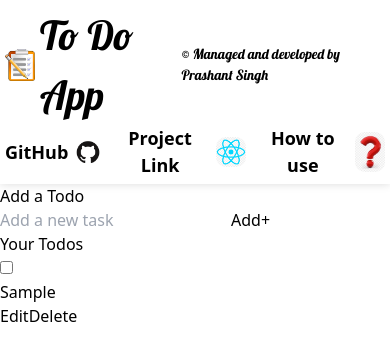
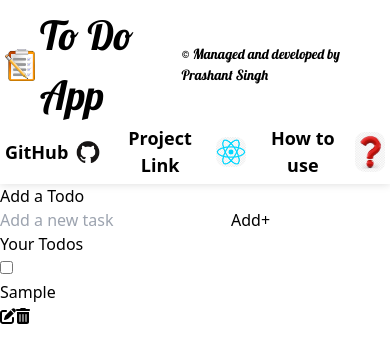
Before and after one commit to prashantsingh019/ToDo-App-using-React, a React (Vite) app in the folder toDo-App/: page / in a window 390 px wide. Both pictures are taken after typing "Sample" into the empty fields and a click on the button "Add+". Shown: the top 362 px of the page. Built offline with nearby package versions, Linux system fonts and the light colour scheme.

Commit message:
Added edit functionality and handle some responsiveness just.

```diff
--- a/toDo-App/package.json
+++ b/toDo-App/package.json
@@ -10,6 +10,9 @@
     "preview": "vite preview"
   },
   "dependencies": {
+    "@fortawesome/fontawesome-svg-core": "^6.6.0",
+    "@fortawesome/free-solid-svg-icons": "^6.6.0",
+    "@fortawesome/react-fontawesome": "^0.2.2",
     "react": "^18.3.1",
     "react-dom": "^18.3.1",
     "uuid": "^10.0.0"
--- a/toDo-App/src/components/Button.jsx
+++ b/toDo-App/src/components/Button.jsx
@@ -3,7 +3,7 @@ import './Navbar.css';
 function Button(props) {
   return (
     <>
-      <button type="button" className="btn-nav hover:text-violet-700 transition-all duration-50">{props.name} <img src={props.icon} width={"30px"}/></button>
+      <button type="button" className="btn-nav hover:text-violet-700 transition-all duration-50 max-md:text-sm">{props.name} <img src={props.icon} width={"30px"}/></button>
     </>
   )
 }
--- a/toDo-App/src/components/Navbar.jsx
+++ b/toDo-App/src/components/Navbar.jsx
@@ -8,15 +8,15 @@ import Button from "./Button";
 
 function Navbar() {
   return (
-    <div className="navbar">
+    <div className="navbar  max-sm:justify-center">
 
       <div className="logo">
         <img src={toDo} alt="_logo" width="30px" />
-        <div className="App_name">To Do App</div>
-        <span className="author text-xl text-[#a3a3a3]">&copy; Managed and developed by Prashant Singh</span>
+        <div className="App_name max-sm:text-center">To Do App</div>
+        <span className="author text-xl text-[#a3a3a3] hidden lg:block">&copy; Managed and developed by Prashant Singh</span>
       </div>
 
-      <div className="nav-links text-[#767676]">
+      <div className="nav-links text-[#767676] max-sm:hidden">
         <Button name="GitHub"  icon={gitHub}/>
         <Button name="Project Link" icon={reactLogo}/>
         <Button name="How to use" icon={questMark}/>
--- a/toDo-App/src/components/ToDoItem.jsx
+++ b/toDo-App/src/components/ToDoItem.jsx
@@ -1,28 +1,25 @@
 import React from "react";
-
-function ToDoItem({ data,onCheck,onDelete }) {
-
-
+import { FontAwesomeIcon } from '@fortawesome/react-fontawesome'
+import { faPenToSquare,faTrashCan } from '@fortawesome/free-solid-svg-icons'
+function ToDoItem({ data, onCheck, onDelete, onEdit }) {
   const handleEdit = () => {
-    let input = document.getElementById("task-in");
-    input.value = data.toDo;
-    set
-    handleDelete(data.id);
+    onEdit(data.id);
   };
 
   const handleDelete = (e) => {
-    onDelete(data.id)
-    };
+    onDelete(data.id);
+  };
   const handleCheckBox = (e) => {
-     let id = e.target.name;
-     onCheck(id);
-  }
+    let id = e.target.name;
+    onCheck(id);
+  };
 
   return (
     <div
       key={data.toDo}
       className="todo flex justify-between bg-violet-100 my-1 px-1 rounded items-center"
     >
+
       <div className="flex gap-2 items-center">
         <input
           type="checkbox"
@@ -39,13 +36,13 @@ function ToDoItem({ data,onCheck,onDelete }) {
           className="bg-slate-500 rounded text-white px-2 cursor-pointer my-2"
           onClick={handleEdit}
         >
-          Edit
+         <FontAwesomeIcon icon={faPenToSquare} />
         </button>
         <button
           className="bg-slate-500 rounded text-white px-2 cursor-pointer my-2"
           onClick={handleDelete}
         >
-          Delete
+         <FontAwesomeIcon icon={faTrashCan} />
         </button>
       </div>
     </div>
--- a/toDo-App/src/components/ToDoList.jsx
+++ b/toDo-App/src/components/ToDoList.jsx
@@ -14,8 +14,18 @@ function ToDoList() {
 
   const handleClick = () => {
     if(toDo == "") return alert("add task first then press [add+]");
-    setToDoList([...toDoList, {toDo,isDone:false,id:uuidv4()}]);
-    setToDo("");
+    if (toEdit) {
+
+      const updatedTask = toDoList.find((task) => task.id === toEdit);
+      updatedTask.toDo = toDo;
+      setToDoList([...toDoList]);
+      setEdit(null);
+      setToDo("");
+    } else {
+      // Add a new task
+      setToDoList([...toDoList, { toDo, isDone: false, id: uuidv4() }]);
+      setToDo("");
+    }
   };
   const checkKey = (e) => {
       if(e.key == 'Enter'){
@@ -31,19 +41,21 @@ function ToDoList() {
   }
 
   const handleDelete = (id) => {
+     confirm("Are you sure you want to remove this task?");
      const updatedTasks = toDoList.filter((toDo)=>{
        return toDo.id != id;
      });
      setToDoList(updatedTasks);
   }
-  const handleEdit = () => {
-    setToDo(data.toDo);
-    setEdit(data.id);
-  }
+  const handleEdit = (id) => {
+    setEdit(id);
+    const taskToEdit = toDoList.find((task) => task.id === id);
+    setToDo(taskToEdit.toDo);
+  };
   return (
     <React.Fragment>
 
-      <div className="container mx-auto bg-violet-200 my-5 rounded p-5 min-h-[80vh] w-1/3">
+      <div className="container mx-auto bg-violet-200 my-5 rounded p-5 min-h-[80vh] flex  flex-col md:w-1/3 max-lg:text-2xl">
         <div className="addTodo">
 
           <h2 className="text-lg font-bold">Add a Todo</h2>
@@ -73,7 +85,7 @@ function ToDoList() {
           <div className="todos">
           {toDoList.length === 0 && <div>No tasks to display</div>}
             {toDoList.map((item) => {
-              return < ToDoItem data={item} key={item.id} onCheck={handleCheck} onDelete={handleDelete}/>;
+              return < ToDoItem data={item} key={item.id} onCheck={handleCheck} onDelete={handleDelete} onEdit={handleEdit}/>;
             })}
           </div>
         </div>
```
Also changed, not shown: 1 other file (tests, documents, lock files or other folders).
